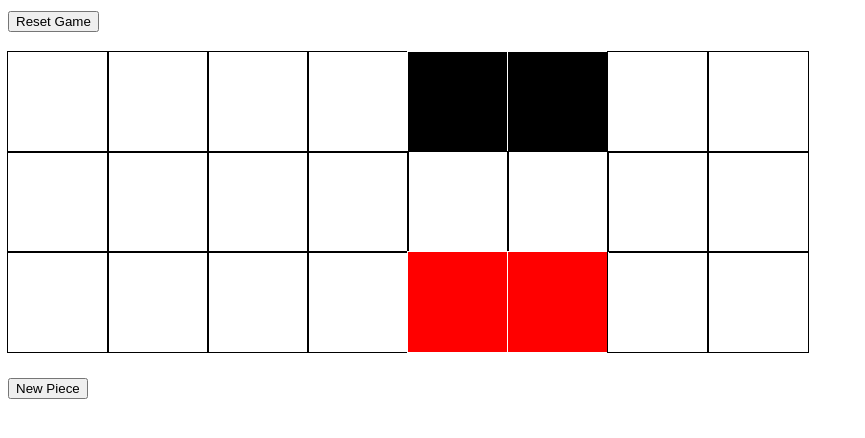
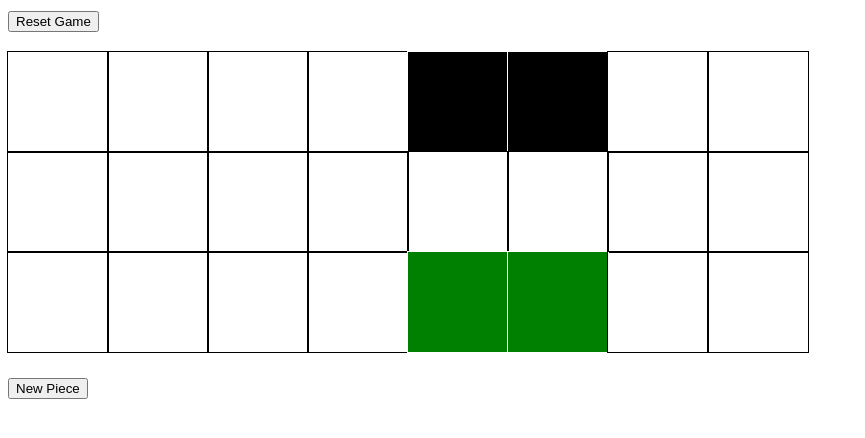
Before and after one commit to travis-cramer/ur, a Flask app: page /board/ in a window 1280 px wide. Shown: the top 438 px of the page, without its empty margins (0-865 px from the left). Run offline with Flask 2, Linux system fonts and the light colour scheme; data that the repository does not hold is empty.

Commit message:
make red's finish green not red

```diff
--- a/static/style.css
+++ b/static/style.css
@@ -14,7 +14,7 @@ div {
 }
 
 #white-finish {
-	background: red;
+	background: green;
 	color: white;
 }
 
```
